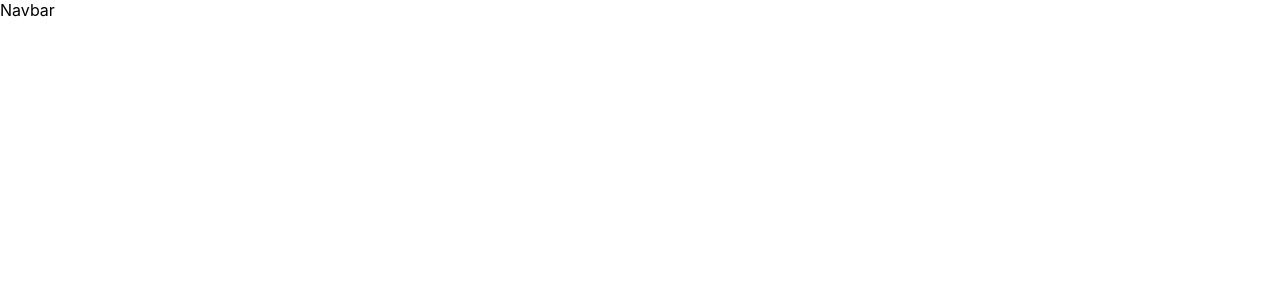
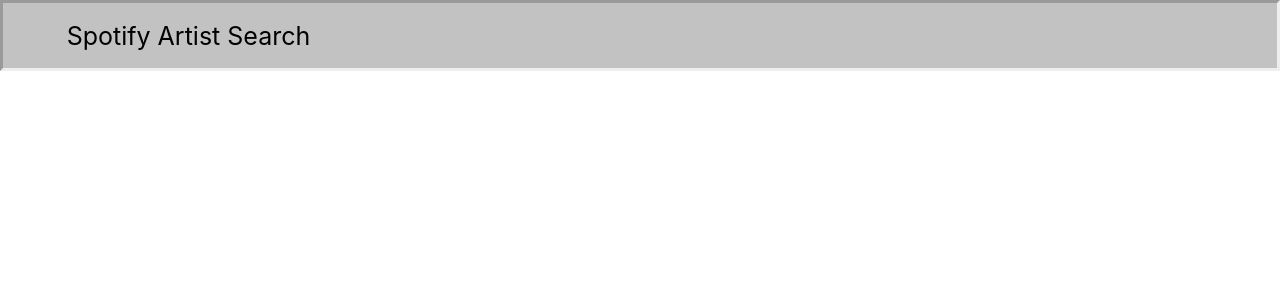
Before and after one commit to Nadim-Nahle/spotify-react, a React (Create React App) app in the folder frontend-react/: page / in a window 1280 px wide. Shown: the top 300 px of the page. Built offline with nearby package versions, Linux system fonts and the light colour scheme.

Commit message:
Create Navbar

```diff
--- a/frontend-react/src/components/navbar/Navbar.css
+++ b/frontend-react/src/components/navbar/Navbar.css
@@ -0,0 +1,11 @@
+.navbar {
+  background-color: rgb(194, 194, 194);
+  height: 65px;
+  display: flex;
+  align-items: center;
+  border: 3px inset;
+}
+.navbar-content {
+  padding-left: 5%;
+  font-size: 25px;
+}
--- a/frontend-react/src/components/navbar/Navbar.jsx
+++ b/frontend-react/src/components/navbar/Navbar.jsx
@@ -1,7 +1,12 @@
 import React from "react";
+import "./Navbar.css";
 
 const Navbar = () => {
-  return <div>Navbar</div>;
+  return (
+    <div className="navbar">
+      <div className="navbar-content">Spotify Artist Search</div>
+    </div>
+  );
 };
 
 export default Navbar;
```
